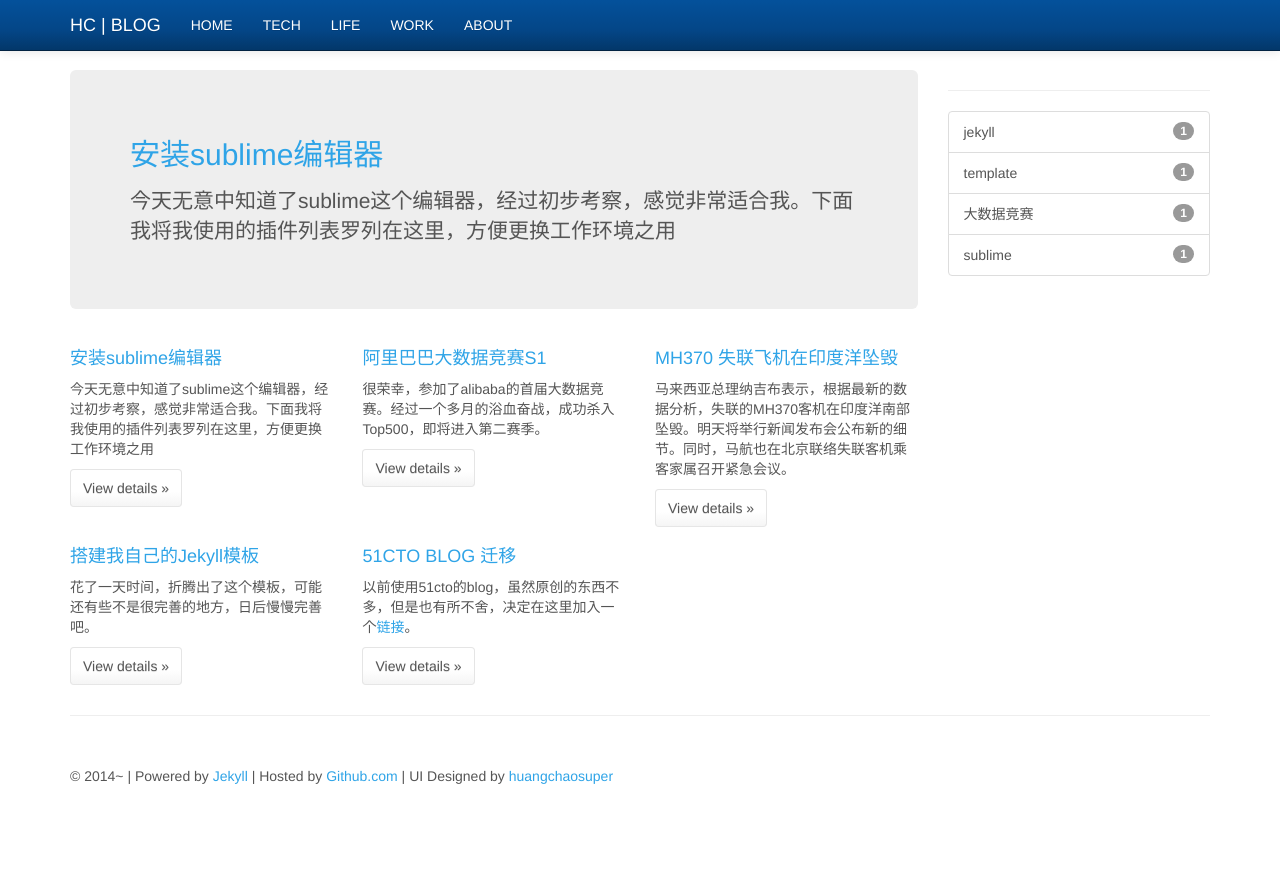
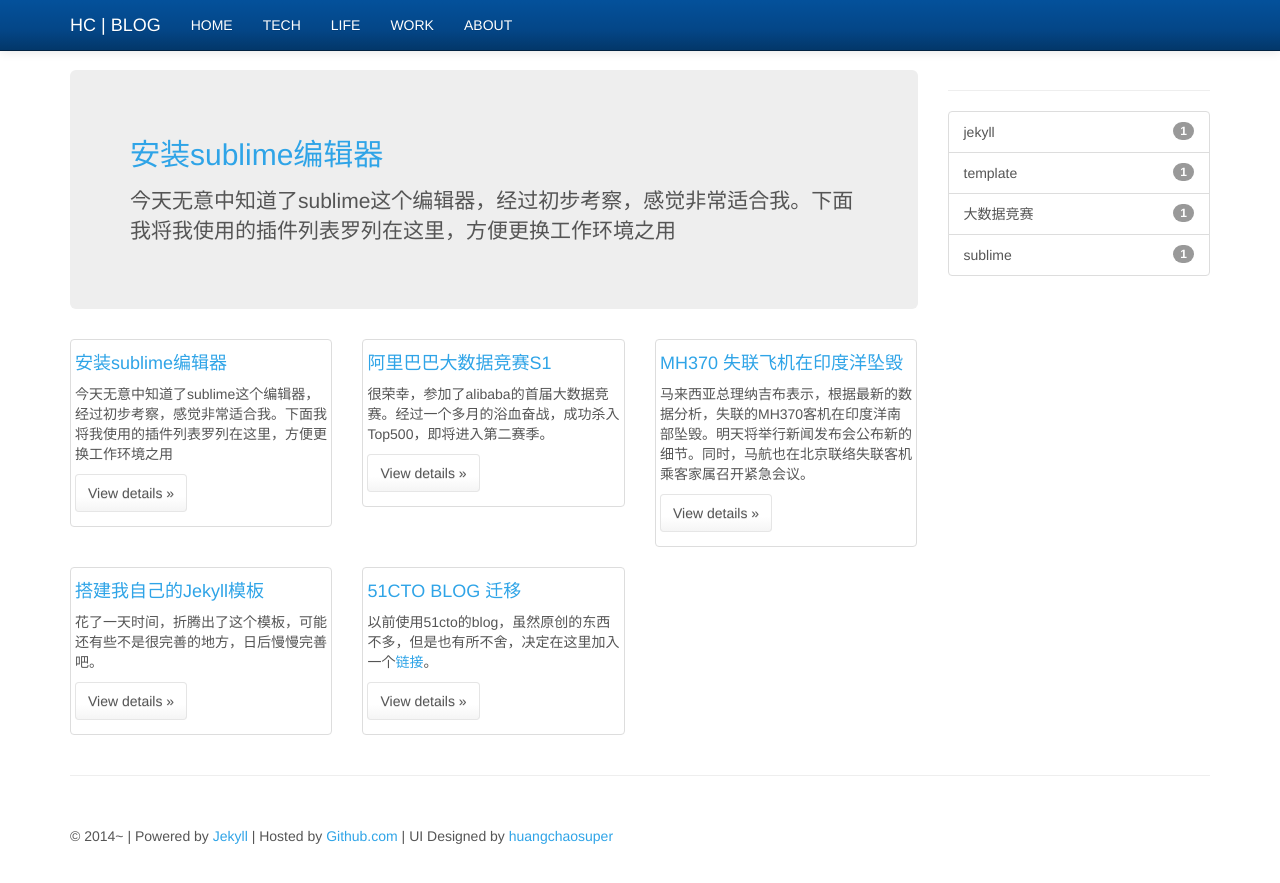
Before and after one commit to huangchaosuper/blog, a Jekyll site: the page built from index.html, in a window 1280 px wide. Shown: the top 883 px of the page. Built offline with Jekyll 4.4.1, drawn with Linux system fonts in a browser that asks for light colours; Markdown is read by kramdown in place of the engine named in the settings.

Commit message:
check in for index.html style

```diff
--- a/index.html
+++ b/index.html
@@ -12,12 +12,14 @@ title: HC Blog
 </div>
 <div class="row">
 	{% for post in site.posts %}
-	<div class="col-6 col-sm-6 col-lg-4">
-		<h4><a href="{{site.url}}{{ post.url }}">{{ post.title }}</a></h4>
-		<p>{{ post.excerpt }}</p>
-		<p>
-			<a class="btn btn-default" href="{{site.url}}{{ post.url }}" role="button">View details &raquo;</a>
-		</p>
+	<div class="col-sm-6 col-md-4">
+		<div class="thumbnail caption">
+			<h4><a href="{{site.url}}{{ post.url }}">{{ post.title }}</a></h4>
+			<p>{{ post.excerpt }}</p>
+			<p>
+				<a class="btn btn-default" href="{{site.url}}{{ post.url }}" role="button">View details &raquo;</a>
+			</p>
+		</div>
 	</div>
 	{% endfor %}
 </div>
```
